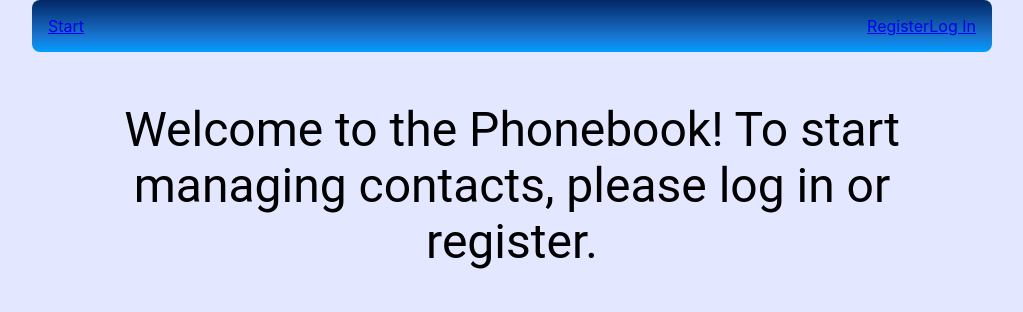
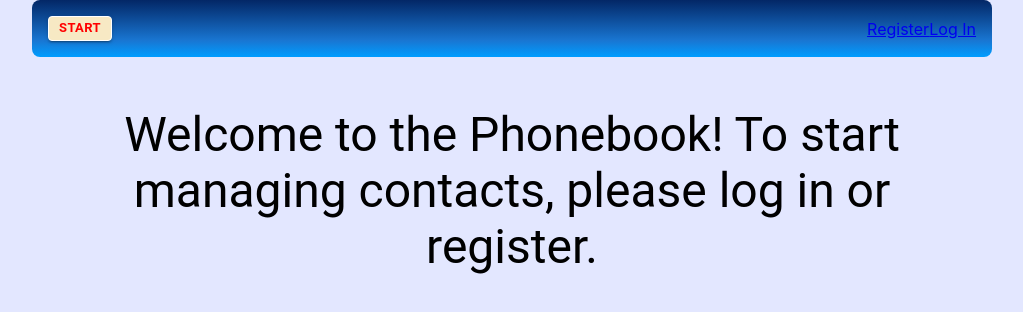
Before and after one commit to SofiyaKalynovska/goit-react-hw-08-phonebook, a React (Create React App) app: page /goit-react-hw-08-phonebook/ in a window 1280 px wide. Shown: the top 312 px of the page, without its empty margins (128-1151 px from the left). Built offline with nearby package versions, Linux system fonts and the light colour scheme.

Commit message:
Add styles to Navigation

```diff
--- a/src/components/AppBar.jsx
+++ b/src/components/AppBar.jsx
@@ -18,7 +18,6 @@ export const AppBar = () => {
         backgroundColor: '#1976d2',
         alignItems: 'center',
         borderRadius: 2,
-
         background:
           'linear-gradient(180deg, rgba(3,39,102,1) 0%, rgba(25,118,210,1) 71%, rgba(0,157,255,1)100%)',
       }}
--- a/src/components/Navigation.jsx
+++ b/src/components/Navigation.jsx
@@ -1,17 +1,59 @@
-import { Link } from 'react-router-dom';
+import { Button } from '../../node_modules/@mui/material/index';
+import { NavLink } from 'react-router-dom';
 import { useAuth } from '../hooks/useAuth';
-
+import { Box } from '@mui/material';
 
 export const Navigation = () => {
   const { isLoggedIn } = useAuth();
   return (
-    <nav>
-      {isLoggedIn ?
-        <Link to="/contacts">
-          Contacts
-        </Link>
-       : <Link to="/">Start</Link>}
-
-    </nav>
+    <Box>
+      {isLoggedIn ? (
+        <Button
+          size="small"
+          variant="contained"
+          sx={{
+            maxHeight: '25px',
+            fontWeight: 'bold',
+            border: '1px solid white',
+            backgroundColor: '#f7e9c4',
+            borderRadius: 1,
+            padding: '5px',
+          }}
+        >
+          <NavLink
+            to="/contacts"
+            style={{
+              textDecoration: 'none',
+              color: 'red',
+            }}
+          >
+            Contacts
+          </NavLink>
+        </Button>
+      ) : (
+        <Button
+          size="small"
+          variant="contained"
+          sx={{
+            maxHeight: '25px',
+            fontWeight: 'bold',
+            border: '1px solid white',
+            backgroundColor: '#f7e9c4',
+            borderRadius: 1,
+            padding: '5px',
+          }}
+        >
+          <NavLink
+            to="/"
+            style={{
+              textDecoration: 'none',
+              color: 'red',
+            }}
+          >
+            Start
+          </NavLink>
+        </Button>
+      )}
+    </Box>
   );
 };
```
